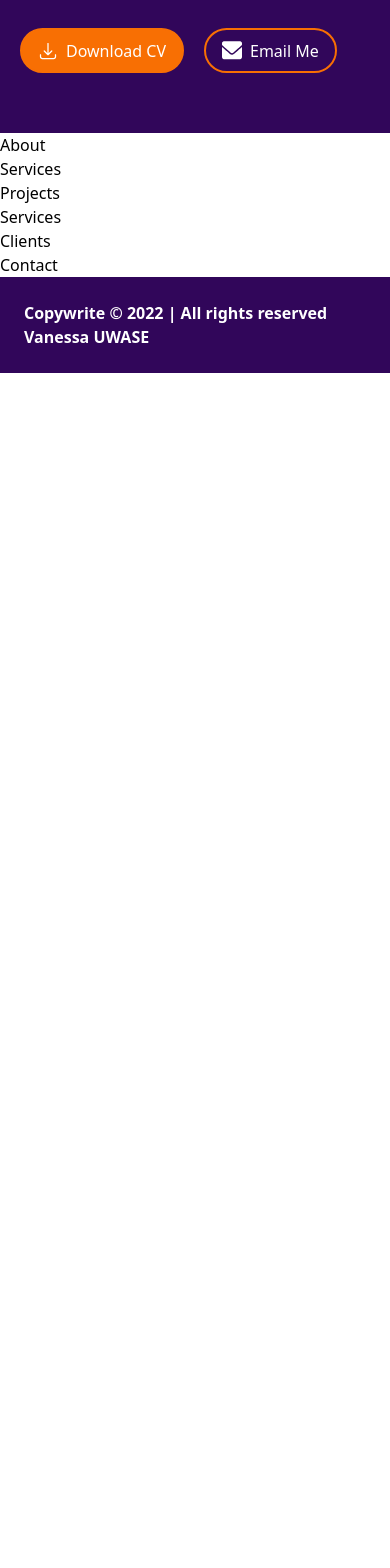
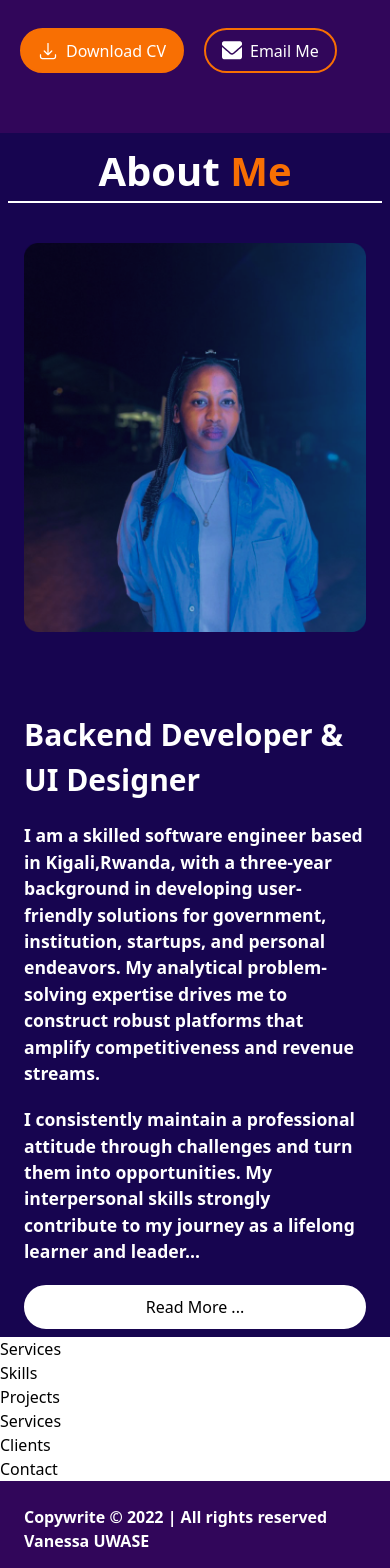
Before and after one commit to RUKUNDO-Prince/vanessa-portfolio, a React (Vite) app: page /projects in a window 390 px wide. Shown: the part 1080-2648 px from the top of the page. Before the commit the page ends 1453 px from the top, so only its background shows below. Built offline with nearby package versions, Linux system fonts and the light colour scheme.

Commit message:
finished the about and its responsiveness, heading to the services

```diff
--- a/src/App.jsx
+++ b/src/App.jsx
@@ -1,5 +1,5 @@
 import React from 'react'
-import { About, Clients, Contact, Footer, Hero, Navbar, Projects, Services } from './components'
+import { About, Clients, Contact, Footer, Hero, Navbar, Projects, Services, Skills } from './components'
 
 const App = () => {
   return (
@@ -8,6 +8,7 @@ const App = () => {
       <Hero />
       <About />
       <Services />
+      <Skills />
       <Projects />
       <Services />
       <Clients />
--- a/src/components/About.jsx
+++ b/src/components/About.jsx
@@ -1,8 +1,23 @@
 import React from 'react'
+import Title from './Title'
+import { profile } from '../assets'
 
 const About = () => {
   return (
-    <div>About</div>
+    <div className='bg-blue-primary flex items-center justify-center flex-col gap-10 sm:p-12 p-2'>
+      <div className='xl:w-[15%] lg:w-[30%] md:w-[50%] w-full'>
+        <Title name="About" surname="Me" />
+      </div>
+      <div className='flex flex-col lg:flex-row gap-20 sm:px-10 px-4'>
+        <img src={profile} alt="img" />
+        <div className='text-white flex flex-col gap-5 lg:w-[50%]'>
+          <h1 className='text-[1.875em] font-semibold font-exo2'>Backend Developer & UI Designer</h1>
+          <p className='font-semibold font-exo2 text-[1.1em]'>I am a skilled software engineer based in Kigali,Rwanda, with a three-year background in developing user-friendly solutions for government, institution, startups, and personal endeavors. My analytical problem-solving expertise drives me to construct robust platforms that amplify competitiveness and revenue streams.</p>
+          <p className='font-semibold font-exo2 text-[1.1em]'> I consistently maintain a professional attitude through challenges and turn them into opportunities. My interpersonal skills strongly contribute to my journey as a lifelong learner and leader...</p>
+          <button className='bg-white border-white border-2 text-black rounded-3xl xl:w-[20%] md:w-[30%] p-2 hover:bg-blue-primary'>Read More ...</button>
+        </div>
+      </div>
+    </div>
   )
 }
 
--- /dev/null
+++ b/src/components/Skills.jsx
@@ -0,0 +1,9 @@
+import React from 'react'
+
+const Skills = () => {
+  return (
+    <div>Skills</div>
+  )
+}
+
+export default Skills
--- /dev/null
+++ b/src/components/Title.jsx
@@ -0,0 +1,11 @@
+import React from 'react'
+
+const Title = ({ name, surname }) => {
+  return (
+    <div className='border-b-2 border-white flex justify-center'>
+        <h1 className='text-white font-semibold font-exo2 text-[2.5em]'>{name} <span className='text-primary'>{surname}</span></h1>
+    </div>
+  )
+}
+
+export default Title
--- a/src/components/index.js
+++ b/src/components/index.js
@@ -6,6 +6,7 @@ import Services from "./Services";
 import Projects from "./Projects";
 import Clients from "./Clients";
 import Contact from "./Contact";
+import Skills from "./Skills";
 
 export {
     Navbar,
@@ -15,5 +16,6 @@ export {
     Services,
     Projects,
     Clients,
-    Contact
+    Contact,
+    Skills
 }
```
